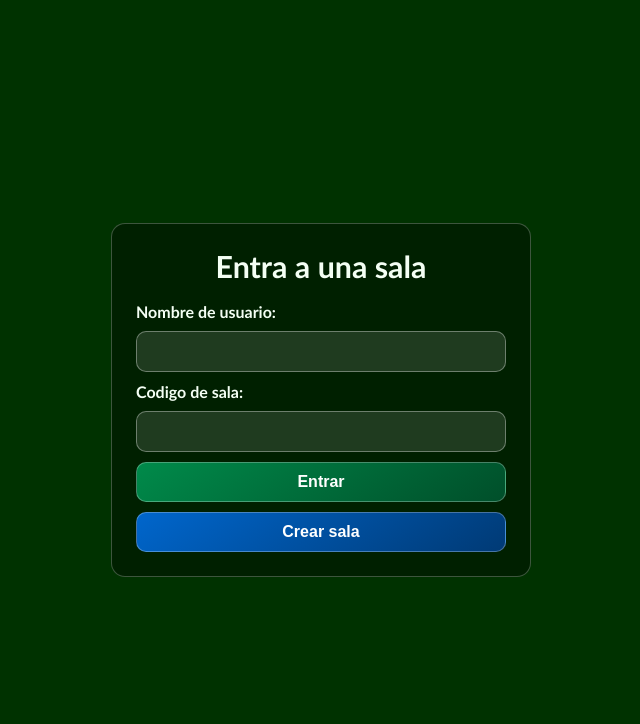
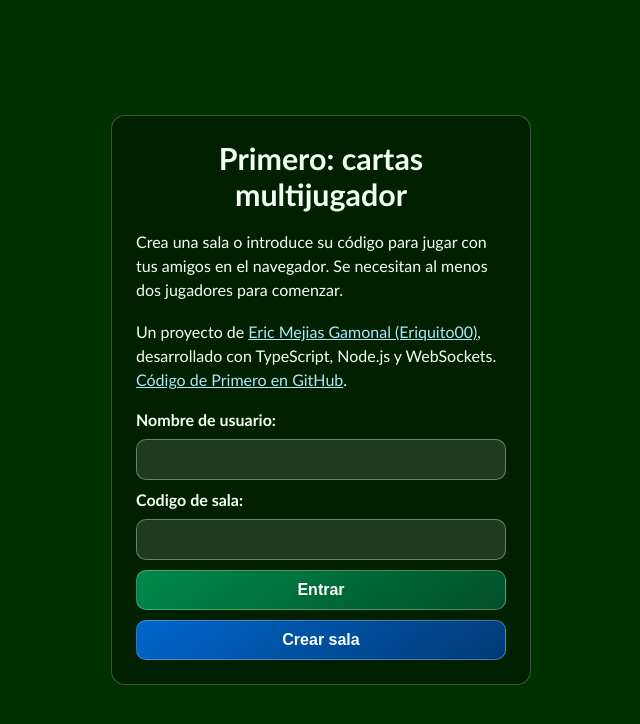
Before and after one commit to Eriquito00/Primero, a website: page frontend/public/index.html in a window 1280 px wide. Shown: the whole page, without its empty margins (319-959 px from the left). Drawn offline with Linux system fonts and the light colour scheme.

Commit message:
feat: improve Primero discoverability

```diff
--- a/frontend/public/index.html
+++ b/frontend/public/index.html
@@ -1,22 +1,30 @@
 <!DOCTYPE html>
-<html lang="en">
+<html lang="es">
 <head>
     <meta charset="UTF-8">
     <meta name="viewport" content="width=device-width, initial-scale=1.0">
     <link rel="stylesheet" href="./styles/style.css">
     <script type="module" src="./js/script.js"></script>
     <link rel="icon" href="./assets/primero_logo.png" type="image/png">
-    <title>Primero</title>
+    <title>Primero: cartas multijugador | Eric Mejias Gamonal</title>
+    <meta name="description" content="Crea una sala y juega a Primero con tus amigos en el navegador. Proyecto de cartas multijugador con TypeScript y WebSockets de Eric Mejias Gamonal (Eriquito00).">
+    <link rel="canonical" href="https://ericmejias.es/primero/">
+    <meta property="og:type" content="website">
+    <meta property="og:url" content="https://ericmejias.es/primero/">
+    <meta property="og:title" content="Primero: juego de cartas multijugador">
+    <meta property="og:description" content="Crea una sala, comparte su código y juega con tus amigos. Un proyecto de Eric Mejias Gamonal (Eriquito00).">
 </head>
 <body>
-    <section class="card join_card">
-        <h1>Entra a una sala</h1>
+    <main class="card join_card">
+        <h1>Primero: cartas multijugador</h1>
+        <p>Crea una sala o introduce su código para jugar con tus amigos en el navegador. Se necesitan al menos dos jugadores para comenzar.</p>
+        <p>Un proyecto de <a href="https://ericmejias.es/">Eric Mejias Gamonal (Eriquito00)</a>, desarrollado con TypeScript, Node.js y WebSockets. <a href="https://github.com/Eriquito00/Primero">Código de Primero en GitHub</a>.</p>
         <label for="username">Nombre de usuario:</label>
         <input class="input_text" type="text" name="username" id="username" minlength="2">
         <label for="code">Codigo de sala:</label>
         <input class="input_text input_code" type="text" name="code" id="code" maxlength="6">
         <button class="btn btn_join" id="submit">Entrar</button>
         <button class="btn btn_room" id="create_room">Crear sala</button>
-    </section>
+    </main>
 </body>
 </html>
--- a/frontend/public/styles/style.css
+++ b/frontend/public/styles/style.css
@@ -11,7 +11,7 @@ body {
     padding: 16px;
     display: flex;
     justify-content: center;
-    align-items: center;
+    align-items: safe center;
     font-family: "Trebuchet MS", "Segoe UI", sans-serif;
     color: #f4fff4;
     background-color: rgb(0, 50, 0);
@@ -95,3 +95,6 @@ body {
     min-height: 54px;
     font-size: 1.2rem;
 }
+
+.join_card a { color: #a9e8ff; }
+.join_card p { margin: 0 0 8px; line-height: 1.5; }
```
